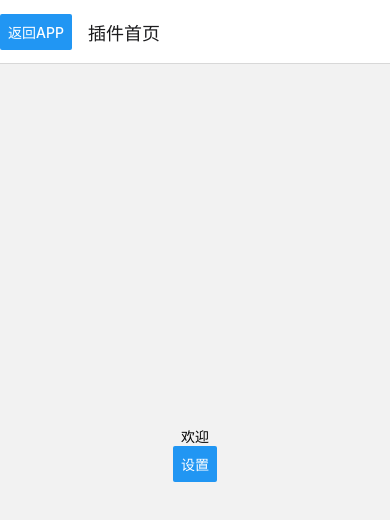
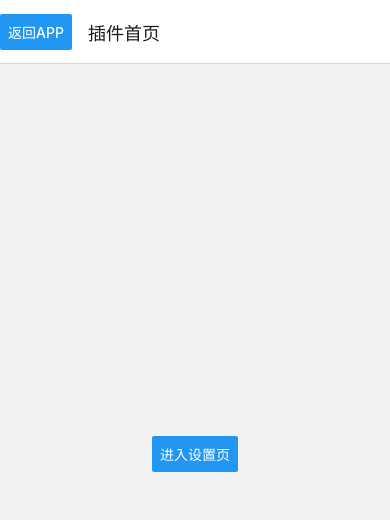
Before and after one commit to weiwei-1994/SCDemo, a React Native app: screen / in a window 390 px wide. Shown: the top 520 px of the page. Built offline with nearby package versions, Linux system fonts and the light colour scheme.

Commit message:
修改安卓交互区域渲染判断

```diff
--- a/Plugin/App.tsx
+++ b/Plugin/App.tsx
@@ -17,7 +17,7 @@ import {
 } from 'react-native';
 import NativeView from './Component/NativeView'
 
-const App = (props:any) => {
+const App = (props: any) => {
   const [count, setCount] = useState(1);
 
   const callAndroidMoudle = (message: string) => {
@@ -30,8 +30,8 @@ const App = (props:any) => {
 
   const androidCompent = () => {
     if (Platform.OS == 'android') {
-      return
-      <View>
+      return (
+        <View style={styles.androidArea}>
           <Button
             title='调用安卓原生模块'
             onPress={() => callAndroidMoudle('调用安卓原生模块')} />
@@ -41,15 +41,15 @@ const App = (props:any) => {
             onChangeMessage={(nativeEvent: any) => callAndroidMoudle(nativeEvent.message)}
           />
         </View>
+      )
     }
     return null;
   }
 
   return (
     <View style={styles.contanin}>
-      <Text>欢迎</Text>
       <Button
-        title="设置"
+        title="进入设置页"
         onPress={() => props.navigation.navigate("Setting")} />
       {androidCompent()}
     </View>
@@ -62,6 +62,9 @@ const styles = StyleSheet.create({
     justifyContent: 'center',
     alignItems: 'center'
   },
+  androidArea:{
+    marginTop: 30
+  },
   nativeView: {
     width: 100,
     height: 100,
```
Lines whose indentation alone changed are shown as unchanged.
